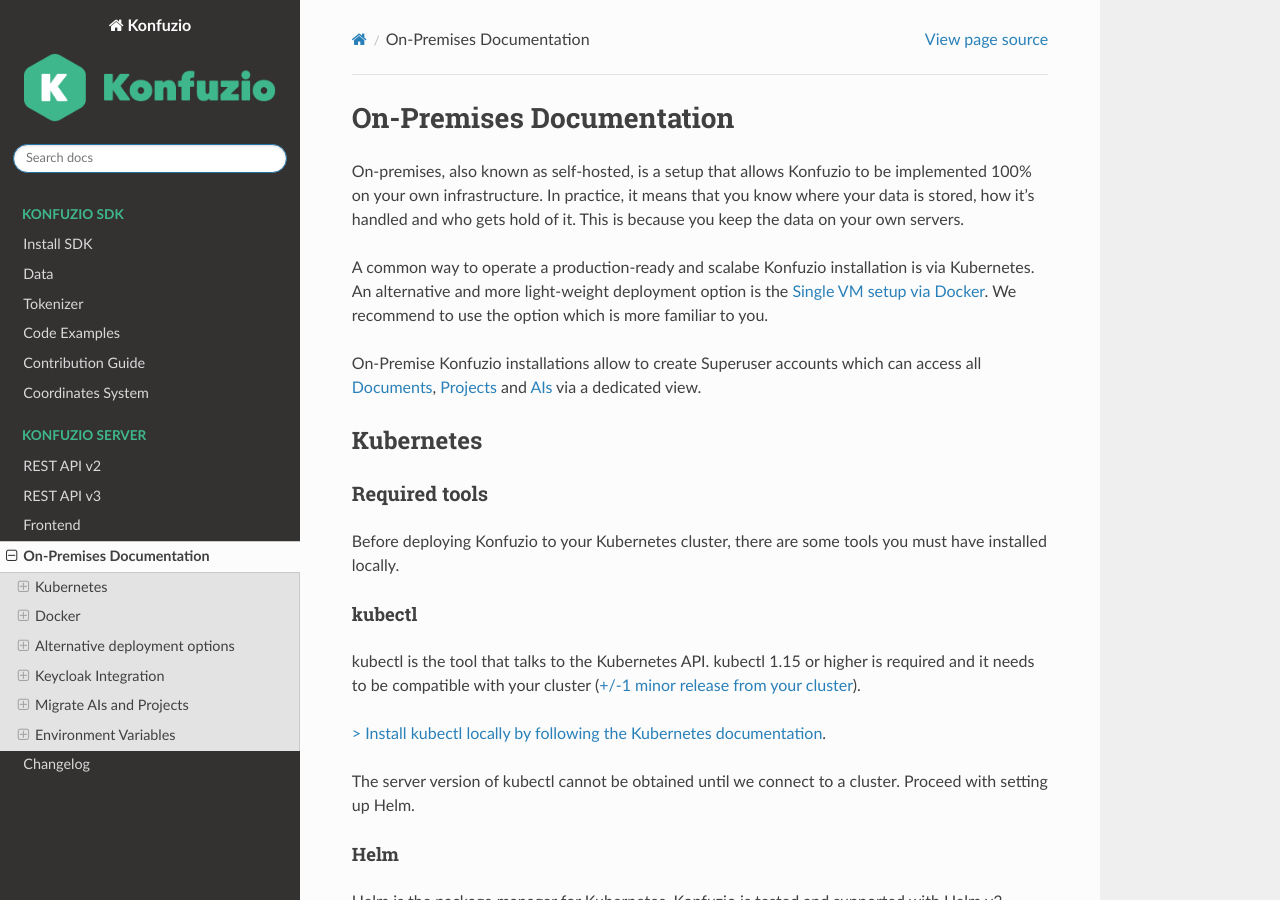
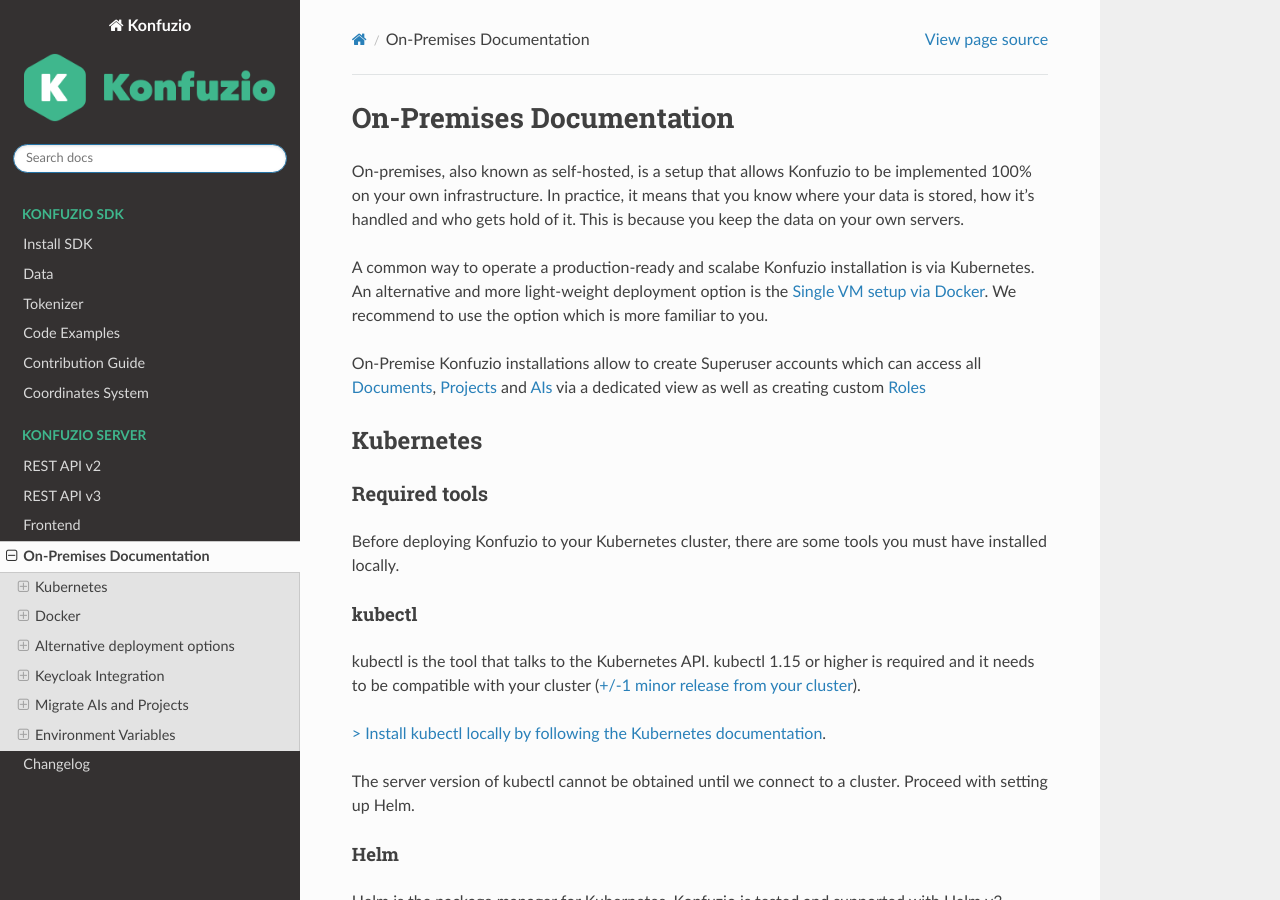
Before and after one commit to konfuzio-ai/konfuzio-sdk, a Sphinx documentation site: the page built from docs/web/on_premises.md, in a window 1280 px wide and 900 px high. Built offline with Sphinx 7.4.7 and the Read the Docs theme 2.0.0, drawn with Linux system fonts in a browser that asks for light colours.

Commit message:
Update on_premises.md

```diff
--- a/docs/web/on_premises.md
+++ b/docs/web/on_premises.md
@@ -9,7 +9,7 @@
 
 A common way to operate a production-ready and scalabe Konfuzio installation is via Kubernetes. An alternative and more light-weight deployment option is the [Single VM setup via Docker](/web/on_premises.html#alternative-deployment-options). We recommend to use the option which is more familiar to you.
 
-On-Premise Konfuzio installations allow to create Superuser accounts which can access all [Documents](https://help.konfuzio.com/modules/superuserdocuments/index.html), [Projects](https://help.konfuzio.com/modules/superuserprojects/index.html) and [AIs](https://help.konfuzio.com/modules/superuserais/index.html) via a dedicated view.
+On-Premise Konfuzio installations allow to create Superuser accounts which can access all [Documents](https://help.konfuzio.com/modules/superuserdocuments/index.html), [Projects](https://help.konfuzio.com/modules/superuserprojects/index.html) and [AIs](https://help.konfuzio.com/modules/superuserais/index.html) via a dedicated view as well as creating custom [Roles](https://help.konfuzio.com/modules/superuserroles/index.html)
 
 ## Kubernetes
 
```
